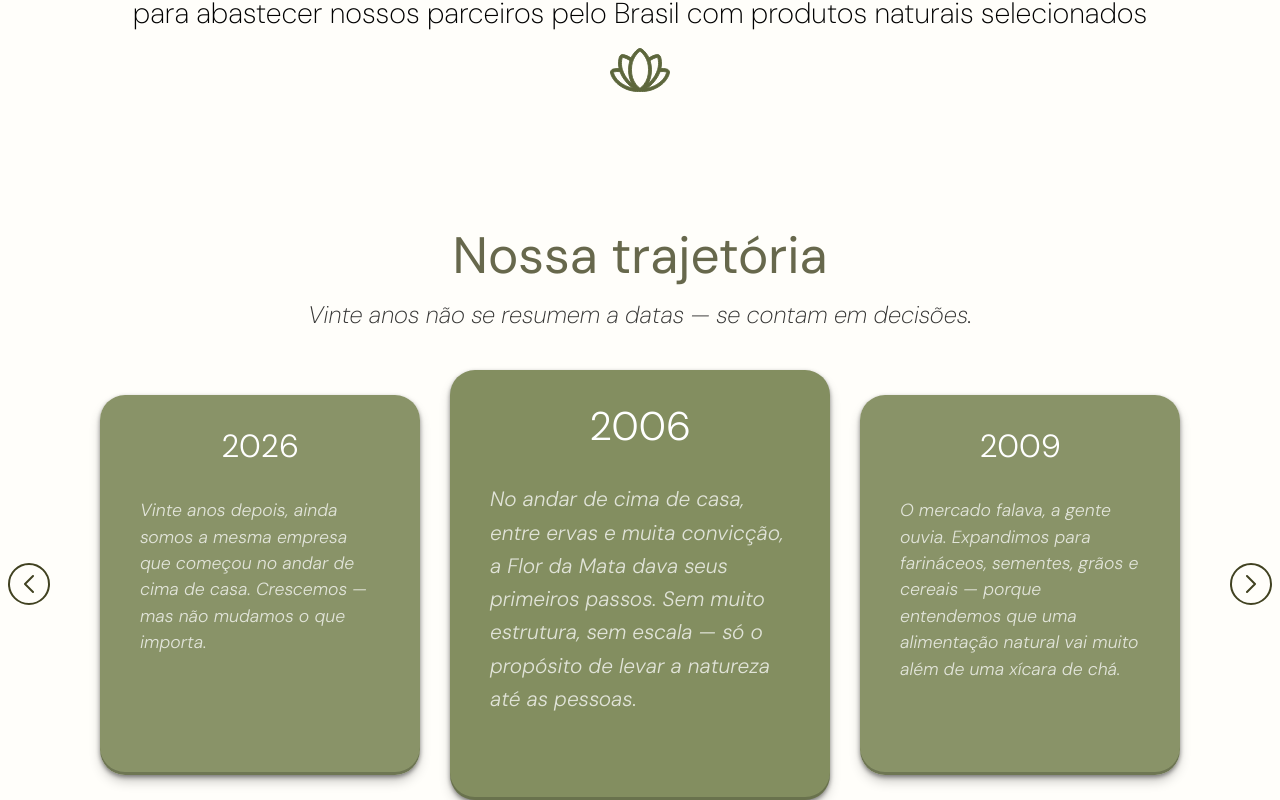
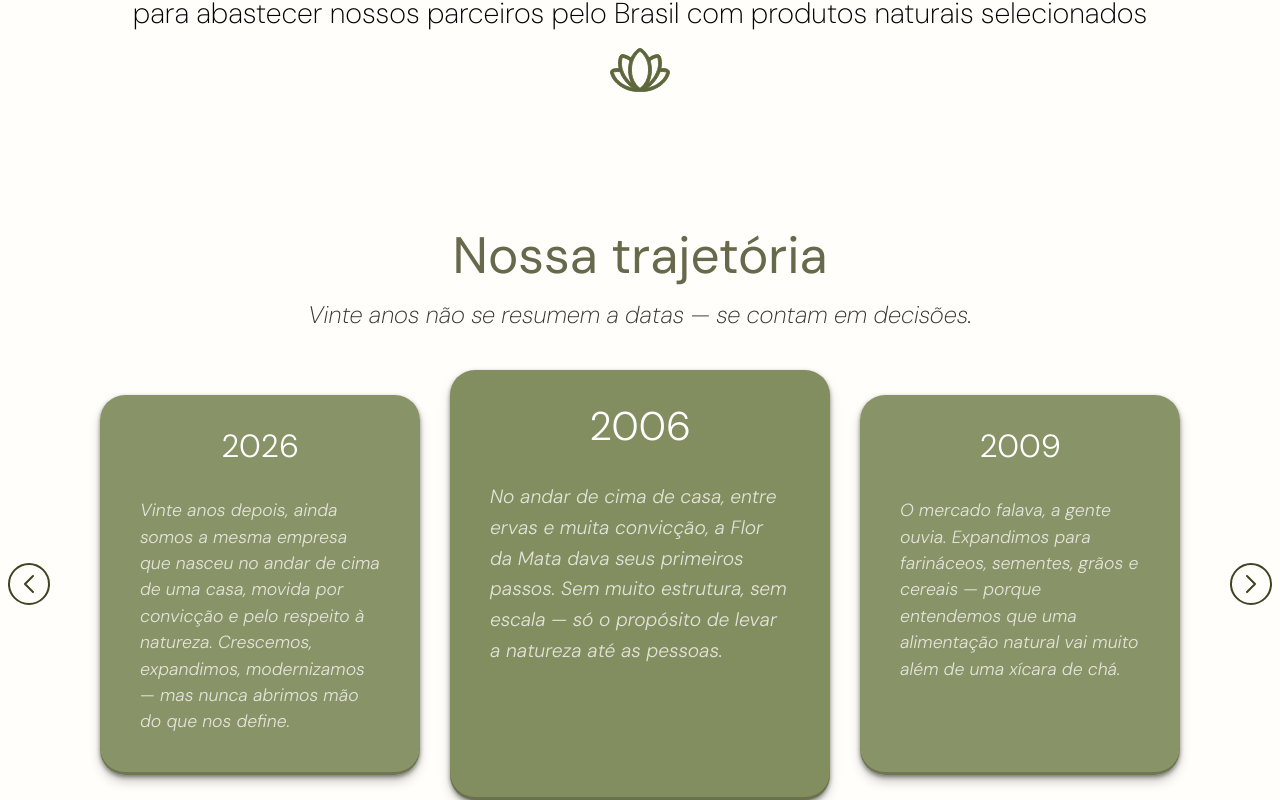
Before and after one commit to devmrqs/Flor-da-mata, a React (Vite) app: page /sobre in a window 1280 px wide. Shown: the part 1192-1992 px from the top of the page. Built offline with nearby package versions, Linux system fonts and the light colour scheme.

Commit message:
style: ajusta textos e tamanhos da Timeline

```diff
--- a/src/components/Timeline/Timeline.module.css
+++ b/src/components/Timeline/Timeline.module.css
@@ -89,7 +89,7 @@
 }
 
 .cardActive p {
-  font-size: 1.3rem;
+  font-size: 1.2rem;
   line-height: 1.6;
 }
 
--- a/src/data/timeline.js
+++ b/src/data/timeline.js
@@ -27,6 +27,6 @@
     id: 5,
     year: 2026,
     description:
-      "Vinte anos depois, ainda somos a mesma empresa que começou no andar de cima de casa. Crescemos — mas não mudamos o que importa.",
+      "Vinte anos depois, ainda somos a mesma empresa que nasceu no andar de cima de uma casa, movida por convicção e pelo respeito à natureza. Crescemos, expandimos, modernizamos — mas nunca abrimos mão do que nos define.",
   },
 ];
```
